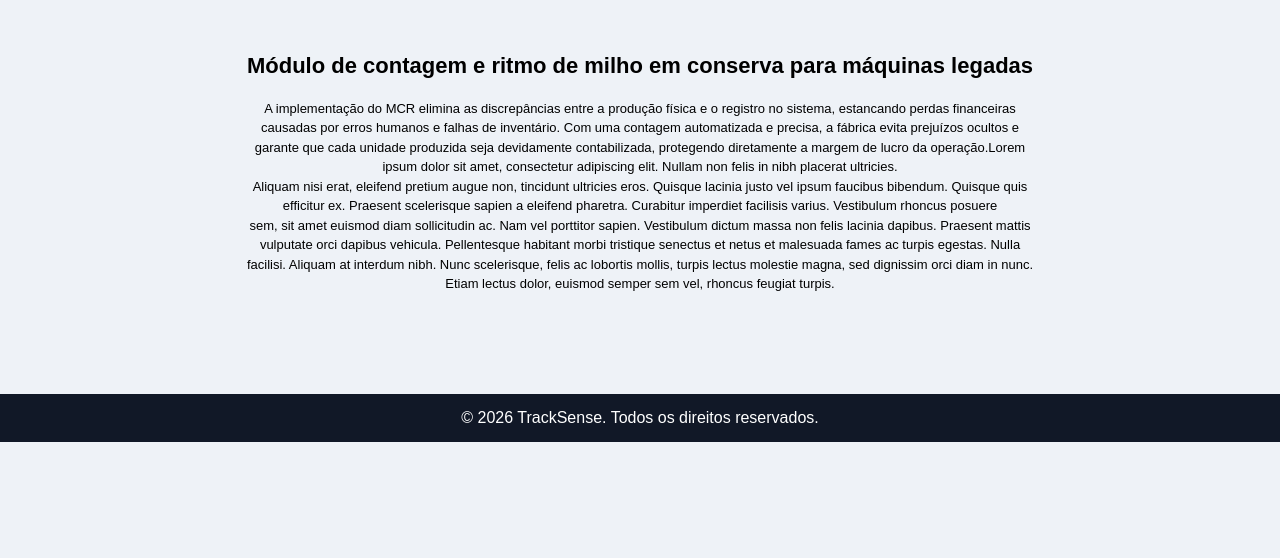
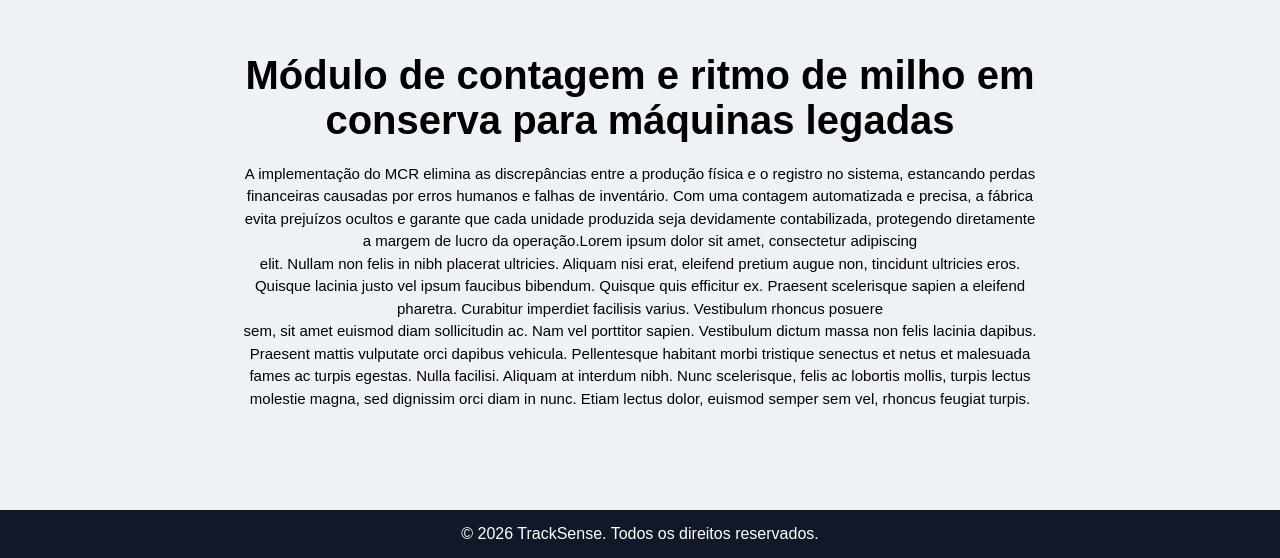
Before and after one commit to Matheus689/Track-Sense, a plain HTML site: page trackSense.html in a window 1280 px wide. Shown: the part 2130-2688 px from the top of the page. Before the commit the page ends 2572 px from the top, so only its background shows below. Drawn offline with Linux system fonts and the light colour scheme.

Commit message:
detalhes da home

```diff
--- a/css/home.css
+++ b/css/home.css
@@ -185,11 +185,13 @@ body {
 .module-text h3 {
   font-size: 22px;
   margin-bottom: 20px;
+  font-size: 40px;
 }
 
 .module-text p {
   font-size: 13px;
   line-height: 1.5;
+  font-size: 15px;
 }
 
 .module-text {
--- a/trackSense.html
+++ b/trackSense.html
@@ -119,7 +119,7 @@
               A implementação do MCR elimina as discrepâncias entre a produção física e o registro no sistema, estancando
               perdas financeiras causadas por erros humanos e falhas de inventário. Com uma contagem automatizada e
               precisa, a fábrica evita prejuízos ocultos e garante que cada unidade produzida seja devidamente
-              contabilizada, protegendo diretamente a margem de lucro da operação.Lorem ipsum dolor sit amet, consectetur adipiscing elit. Nullam non felis in nibh placerat ultricies.<br> Aliquam nisi erat, eleifend pretium augue non, tincidunt ultricies eros. Quisque lacinia justo vel ipsum faucibus bibendum. Quisque quis efficitur ex. Praesent scelerisque sapien a eleifend pharetra. Curabitur imperdiet facilisis varius. Vestibulum rhoncus posuere <br> sem, sit amet euismod diam sollicitudin ac. Nam vel porttitor sapien. Vestibulum dictum massa non felis lacinia dapibus. Praesent mattis vulputate orci dapibus vehicula. Pellentesque habitant morbi tristique senectus et netus et malesuada fames ac turpis egestas. Nulla facilisi. Aliquam at interdum nibh. Nunc scelerisque, felis ac lobortis mollis, turpis lectus molestie magna, sed dignissim orci diam in nunc. Etiam lectus dolor, euismod semper sem vel, rhoncus feugiat turpis.
+              contabilizada, protegendo diretamente a margem de lucro da operação.Lorem ipsum dolor sit amet, consectetur adipiscing <br> elit. Nullam non felis in nibh placerat ultricies. Aliquam nisi erat, eleifend pretium augue non, tincidunt ultricies eros. Quisque lacinia justo vel ipsum faucibus bibendum. Quisque quis efficitur ex. Praesent scelerisque sapien a eleifend pharetra. Curabitur imperdiet facilisis varius. Vestibulum rhoncus posuere <br> sem, sit amet euismod diam sollicitudin ac. Nam vel porttitor sapien. Vestibulum dictum massa non felis lacinia dapibus. Praesent mattis vulputate orci dapibus vehicula. Pellentesque habitant morbi tristique senectus et netus et malesuada fames ac turpis egestas. Nulla facilisi. Aliquam at interdum nibh. Nunc scelerisque, felis ac lobortis mollis, turpis lectus molestie magna, sed dignissim orci diam in nunc. Etiam lectus dolor, euismod semper sem vel, rhoncus feugiat turpis.
               </p>
             </div>
 
```
